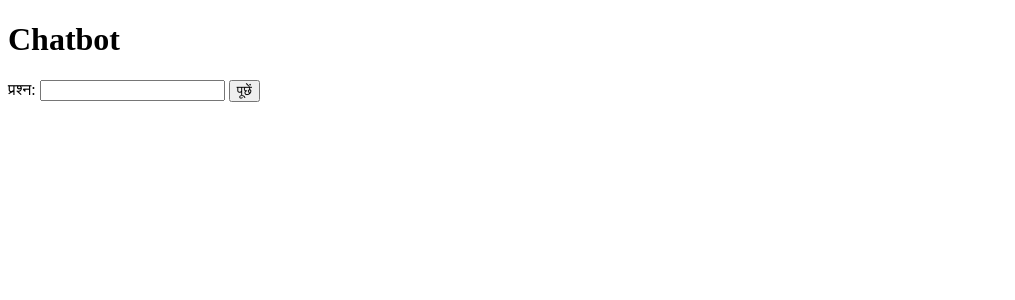
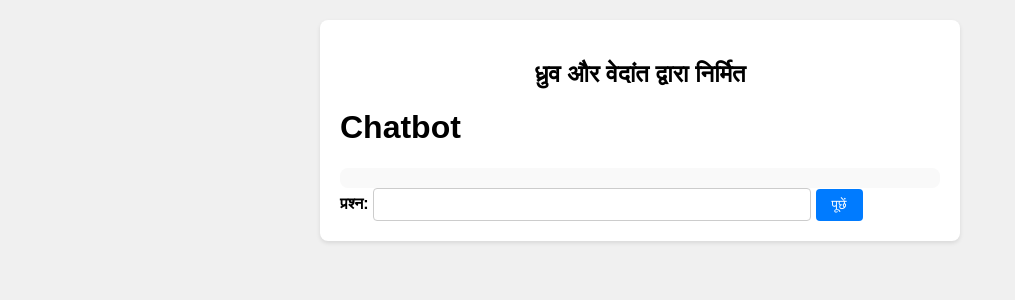
Before and after one commit to 22algodaddy/chatbot, a Flask app: page / in a window 1280 px wide. Shown: the top 300 px of the page, without its empty margins (0-1015 px from the left). Run offline with Flask 3, Linux system fonts and the light colour scheme.

Commit message:
Changed chatbot.html

```diff
--- a/flask_app/templates/chatbot.html
+++ b/flask_app/templates/chatbot.html
@@ -1,4 +1,4 @@
-<!DOCTYPE html>
+<!-- <!DOCTYPE html>
 <html lang="en">
 <head>
     <meta charset="UTF-8">
@@ -38,4 +38,118 @@
         });
     </script>
 </body>
+</html> -->
+
+<!DOCTYPE html>
+<html lang="en">
+<head>
+    <meta charset="UTF-8">
+    <title>Chatbot</title>
+    <style>
+        body {
+            font-family: Arial, sans-serif;
+            background-color: #f0f0f0;
+            margin: 0;
+            padding: 0;
+            box-sizing: border-box;
+        }
+        #title {
+            text-align: center;
+            margin-bottom: 20px;
+        }
+
+        #chat-container {
+            max-width: 600px;
+            margin: 20px auto;
+            padding: 20px;
+            background-color: #fff;
+            border-radius: 8px;
+            box-shadow: 0 2px 4px rgba(0, 0, 0, 0.1);
+        }
+
+        #chat-box {
+            max-height: 400px;
+            overflow-y: auto;
+            padding: 10px;
+            border-radius: 8px;
+            background-color: #f9f9f9;
+        }
+
+        .message {
+            margin-bottom: 10px;
+            padding: 8px 12px;
+            border-radius: 4px;
+        }
+
+        .user-message {
+            background-color: #a5d8ff;
+            align-self: flex-end;
+        }
+
+        .bot-message {
+            background-color: #c6e2b9;
+            align-self: flex-start;
+        }
+
+        label {
+            font-weight: bold;
+        }
+
+        input[type="text"] {
+            width: 70%;
+            padding: 8px;
+            border-radius: 4px;
+            border: 1px solid #ccc;
+        }
+
+        button {
+            padding: 8px 16px;
+            border: none;
+            border-radius: 4px;
+            background-color: #007bff;
+            color: #fff;
+            cursor: pointer;
+        }
+
+        button:hover {
+            background-color: #0056b3;
+        }
+    </style>
+</head>
+<body>
+    <div id="chat-container">
+        <h2 id="title">ध्रुव और वेदांत द्वारा निर्मित</h2>
+        <h1>Chatbot</h1>
+        <div id="chat-box"></div>
+        <form id="chat-form">
+            <label for="user-input">प्रश्न:</label>
+            <input type="text" id="user-input" name="user_input">
+            <button type="submit">पूछें</button>
+        </form>
+    </div>
+
+    <script src="https://code.jquery.com/jquery-3.6.0.min.js"></script>
+    <script>
+        $(document).ready(function() {
+            $('#chat-form').submit(function(event) {
+                event.preventDefault();
+                var user_input = $('#user-input').val();
+                $('#chat-box').append('<div class="message user-message">You: ' + user_input + '</div>');
+
+                $.ajax({
+                    type: 'POST',
+                    url: '/get_response',
+                    data: { user_input: user_input },
+                    success: function(data) {
+                        var bot_response = data.bot_response;
+                        $('#chat-box').append('<div class="message bot-message">Bot: ' + bot_response + '</div>');
+                        $('#chat-box').scrollTop($('#chat-box')[0].scrollHeight); // Auto-scroll to bottom
+                    }
+                });
+
+                $('#user-input').val('');
+            });
+        });
+    </script>
+</body>
 </html>
```
